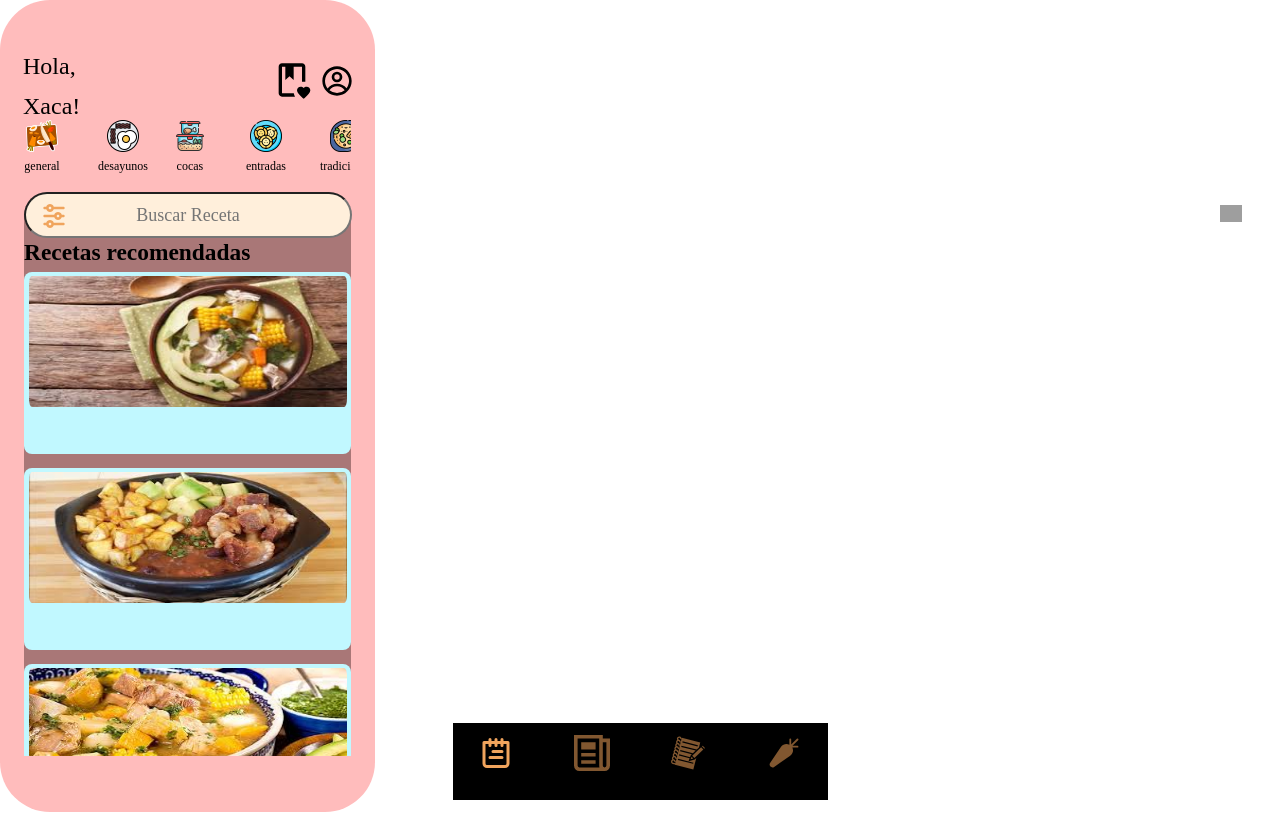
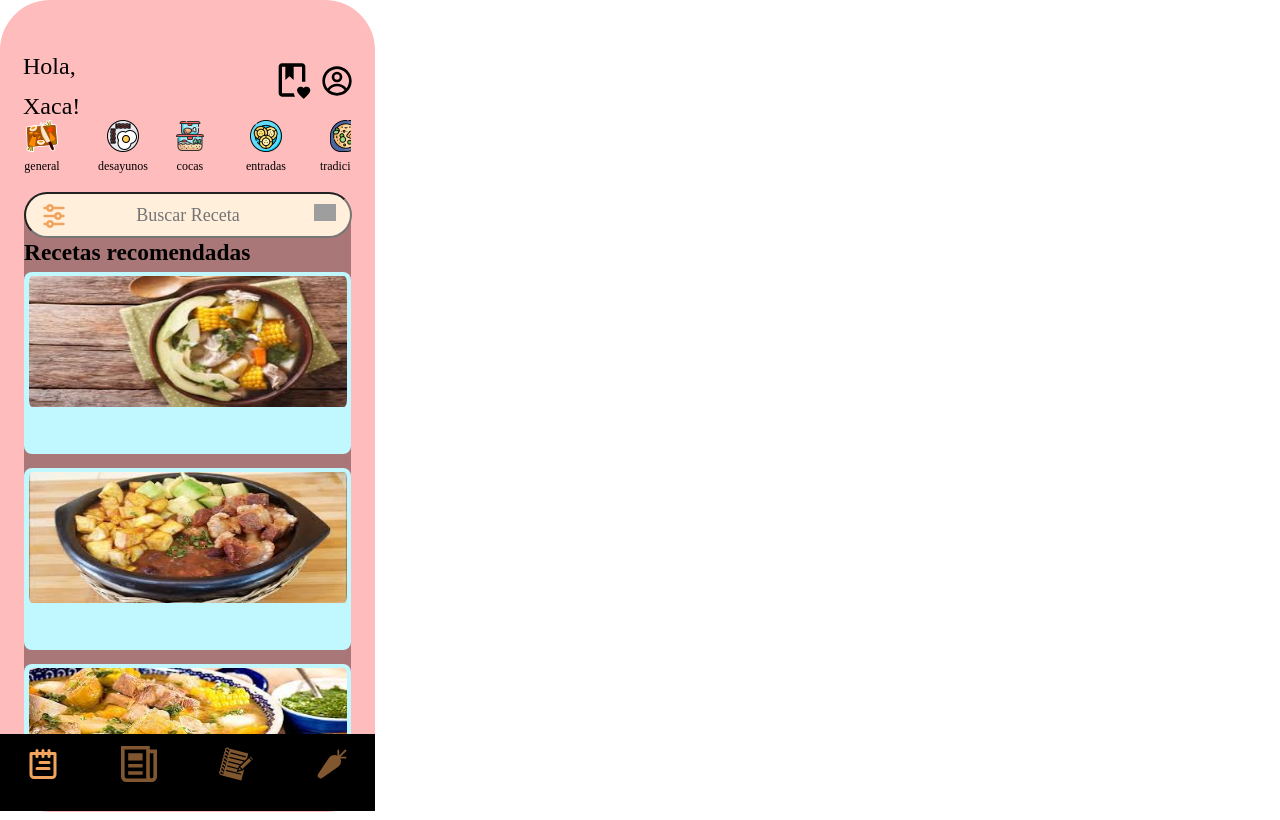
Before and after one commit to DMoon19/dise-o-adaptable, a plain HTML site: page Recefacil/index.html in a window 1280 px wide. Drawn offline with Linux system fonts and the light colour scheme; grey boxes are pictures that could not be loaded.

Commit message:
corrección menu

```diff
--- a/Recefacil/css/styles.css
+++ b/Recefacil/css/styles.css
@@ -95,8 +95,8 @@ top: 65px;
 }
 .buscar{
   position: absolute;
-  top: 205px;
-  right: 38px;
+  top: 204px;
+  left: 314px;
   z-index: 4;
 }
 .filtrar{
@@ -169,11 +169,14 @@ div.content img{
 
 .menu{
   background:rgb(0, 0, 0);
-  position: absolute;
+  position: relative;
 width: 375px;
 height: 77px;
 left: calc(50% - 375px/2);
-bottom: 0px;
+top: 138px;
+}
+.m2{
+  top:105px
 }
 .menu nav{
 
```
